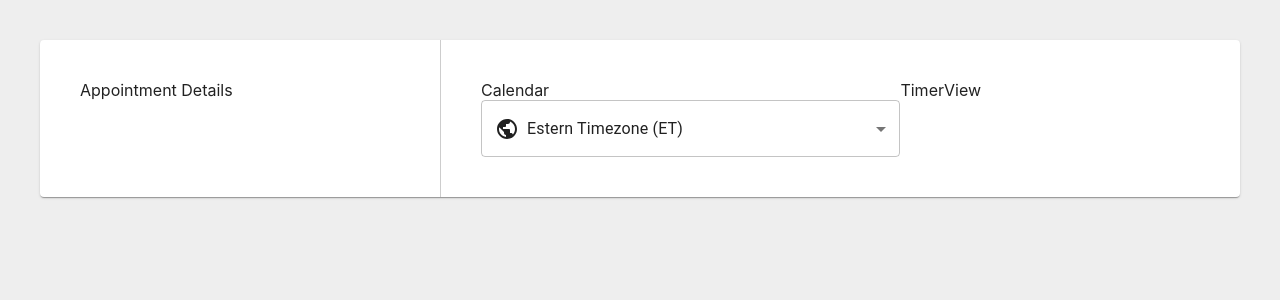
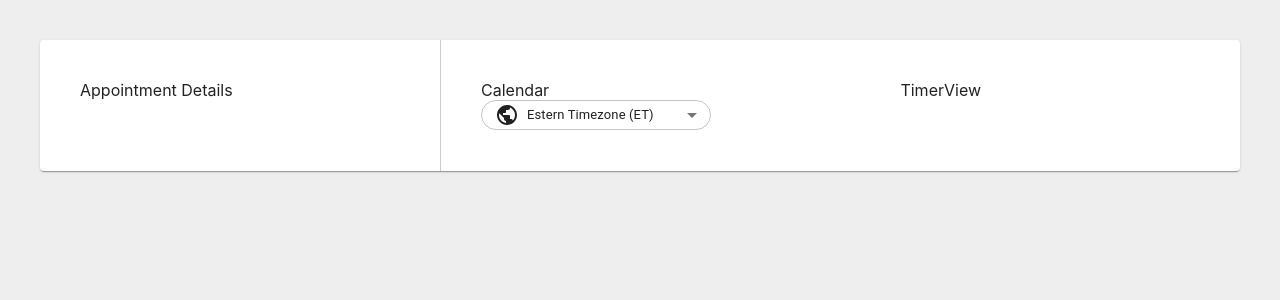
Before and after one commit to RoshniDhand1/MuiCalendly, a React (Create React App) app: page / in a window 1280 px wide. Shown: the top 300 px of the page. Built offline with nearby package versions, Linux system fonts and the light colour scheme.

Commit message:
Select dropdown Styled Mui

```diff
--- a/package.json
+++ b/package.json
@@ -8,6 +8,7 @@
     "@mui/icons-material": "^5.8.0",
     "@mui/material": "^5.8.1",
     "@mui/styled-engine-sc": "^5.8.0",
+    "@mui/styles": "^5.8.0",
     "@testing-library/jest-dom": "^5.16.4",
     "@testing-library/react": "^13.2.0",
     "@testing-library/user-event": "^13.5.0",
--- a/src/Components/SelectTimeZone/index.js
+++ b/src/Components/SelectTimeZone/index.js
@@ -1,6 +1,7 @@
 import React from 'react'
-import {Select, MenuItem, Box, SvgIcon} from '@mui/material';
+import {Select, MenuItem, Box, SvgIcon,Chip} from '@mui/material';
 import PublicIcon from '@mui/icons-material/Public';
+import { StyleSelectBox } from '../../Themes';
 
 const timzones =[
     'Estern Timezone (ET)',
@@ -13,13 +14,16 @@ const selectContainer = {
     display: "flex",
     gap: 1,
     justifyContent: 'start',
-    alignItems:'center'
+    alignItems:'center' ,
+
 }
 
-const SelectTimeZone = () => {
+const SelectTimeZone = (props) => {
+    const classes = StyleSelectBox(props);
     return (
         <Select
             fullWidth
+            className={classes.dropdownStyle}
             defaultValue="Estern Timezone (ET)"
             renderValue={(value) => {
                 return (
@@ -31,6 +35,7 @@ const SelectTimeZone = () => {
                     </Box>
                 );
             }}
+
         >
             {
                 timzones.map((tz,index)=>(
--- /dev/null
+++ b/src/Themes/index.jsx
@@ -0,0 +1,20 @@
+import React from 'react'
+import { makeStyles } from '@mui/styles';
+import { createTheme, ThemeProvider } from '@mui/material/styles';
+const theme = createTheme();
+
+const StyleSelectBox = makeStyles((theme )=> ({
+    dropdownStyle:
+    {
+      borderRadius: "40px !important",
+      height: 30,
+      fontSize :"13px !important",
+      width:"230px !important",
+      "&:hover ": {
+        backgroundColor: "rgba(0,0,0,.1)"
+      }
+    },
+
+}));
+
+export {StyleSelectBox};
```
Also changed, not shown: 1 other file (tests, documents, lock files or other folders).
